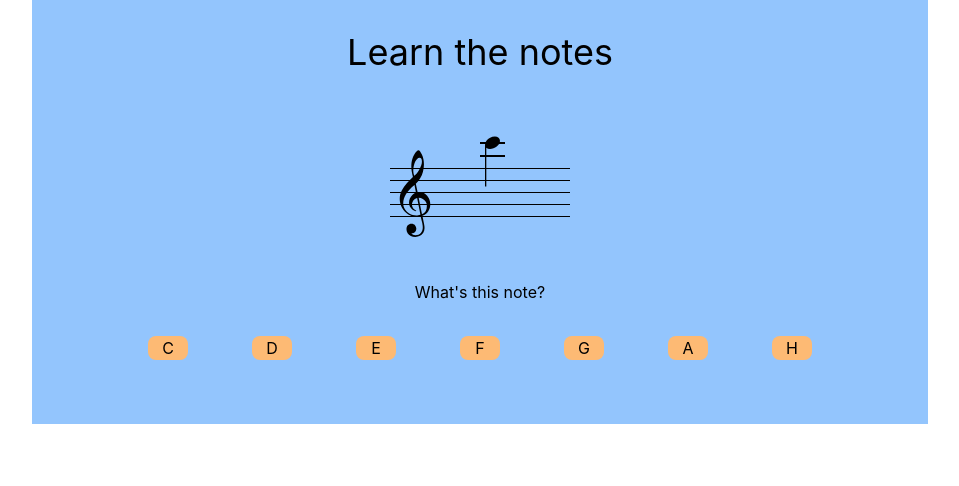
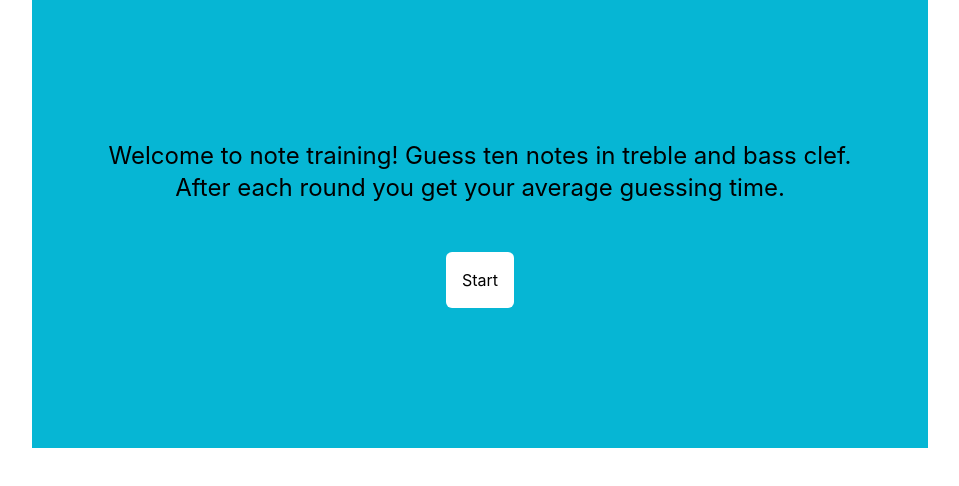
Before and after one commit to kilianmandscharo/music_training, a Next.js app: page / in a window 1280 px wide. Shown: the top 486 px of the page, without its empty margins (160-1119 px from the left). Built offline with nearby package versions, Linux system fonts and the light colour scheme.

Commit message:
linked all features in index

```diff
--- /dev/null
+++ b/interfaces/interfaces.ts
@@ -0,0 +1,6 @@
+export interface Guess {
+    noteGuessed: string;
+    correctNote: string;
+    correct: boolean;
+    time: number;
+}
--- a/pages/index.tsx
+++ b/pages/index.tsx
@@ -2,15 +2,19 @@ import type { NextPage } from "next";
 import { useEffect, useState } from "react";
 import Keypad from "../components/Keypad";
 import { noteComponents } from "../components/Notes";
+import Stats from "../components/Stats";
+import Welcome from "../components/Welcome";
+import { Guess } from "../interfaces/interfaces";
 
 const Home: NextPage = () => {
     const [noteComponent, setNoteComponent] = useState(<div></div>);
     const [currentNote, setCurrentNote] = useState("");
     const [message, setMessage] = useState("What's this note?");
-
-    useEffect(() => {
-        nextNote();
-    }, []);
+    const [round, setRound] = useState(1);
+    const [guesses, setGuesses] = useState<Guess[]>([]);
+    const [roundEnded, setRoundEnded] = useState(false);
+    const [timeAtLastInput, setTimeAtLastInput] = useState(new Date());
+    const [showWelcome, setShowWelcome] = useState(true);
 
     const nextNote = () => {
         const notes: any = noteComponents;
@@ -23,15 +27,42 @@ const Home: NextPage = () => {
     };
 
     const handleInput = (inputNote: string) => {
-        setMessage(inputNote === currentNote ? "Correct" : "False");
+        const correct = inputNote === currentNote;
+        const now = new Date().getTime();
+        const time = (now - timeAtLastInput.getTime()) / 1000;
+        setGuesses([
+            ...guesses,
+            { correct, time, correctNote: currentNote, noteGuessed: inputNote },
+        ]);
+        setMessage(correct ? "Correct" : "False");
         setTimeout(() => {
-            nextNote();
-            setMessage("What's this note?");
+            if (round === 10) {
+                setRoundEnded(true);
+            } else {
+                nextNote();
+                setTimeAtLastInput(new Date());
+                setMessage("What's this note?");
+                setRound((prev) => prev + 1);
+            }
         }, 1000);
     };
 
+    const newRound = () => {
+        nextNote();
+        setRound(1);
+        setGuesses([]);
+        setTimeAtLastInput(new Date());
+        setMessage("What's this note?");
+        setRoundEnded(false);
+    };
+
+    const startFirstRound = () => {
+        setShowWelcome(false);
+        newRound();
+    };
+
     return (
-        <div className="mx-auto bg-blue-300 max-w-4xl grid justify-center p-8">
+        <div className="relative mx-auto bg-blue-300 max-w-4xl grid justify-center p-8">
             <header>
                 <h1 className="text-4xl text-center">Learn the notes</h1>
             </header>
@@ -39,7 +70,16 @@ const Home: NextPage = () => {
                 {noteComponent}
             </div>
             <div className="text-center">{message}</div>
-            <Keypad handleInput={handleInput} />
+            <Keypad handleInput={handleInput} disabled={showWelcome} />
+            {roundEnded && (
+                <Stats
+                    guesses={guesses}
+                    newRound={newRound}
+                    roundEnded={roundEnded}
+                />
+            )}
+            <div>Round: {round}</div>
+            {showWelcome && <Welcome startFirstRound={startFirstRound} />}
         </div>
     );
 };
```
